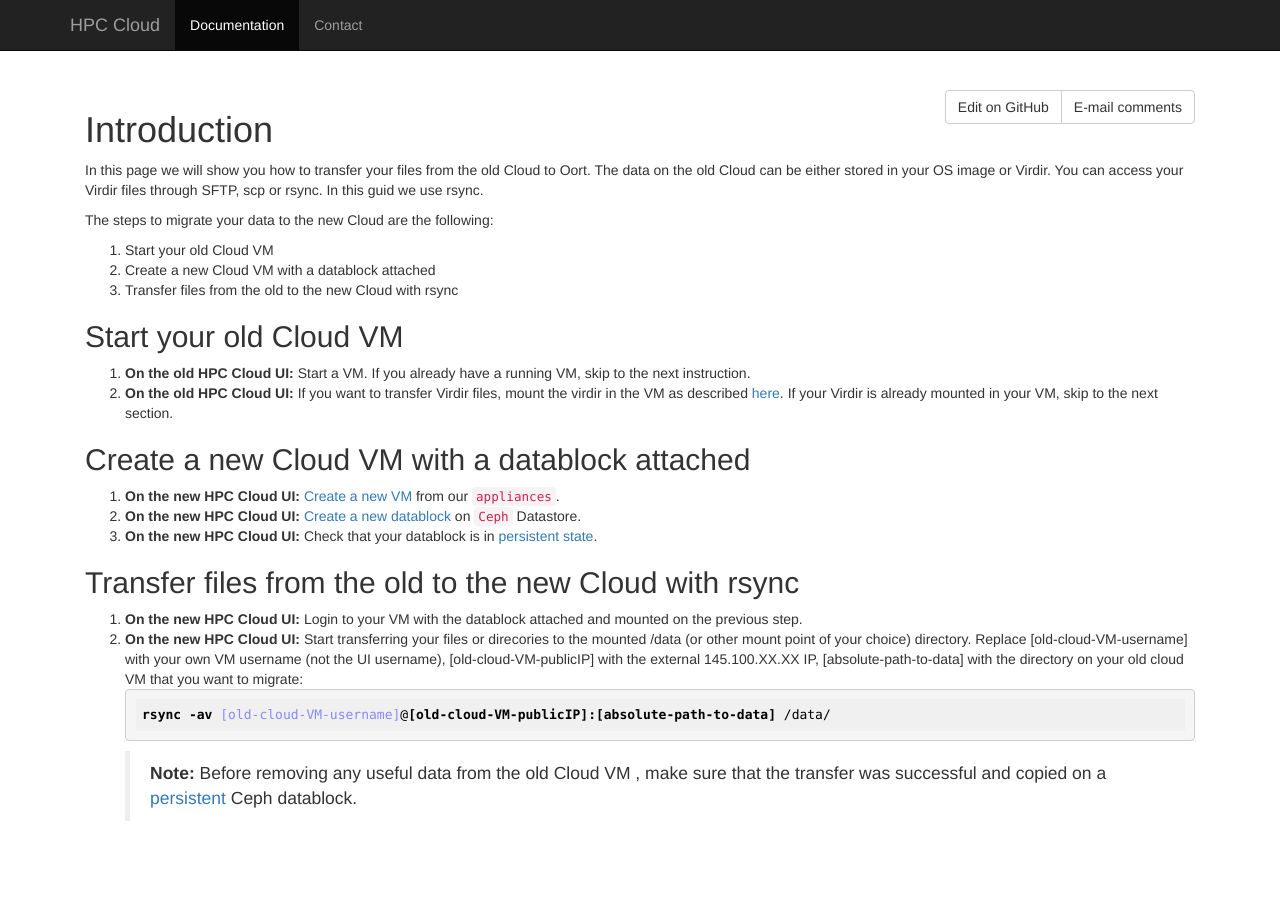
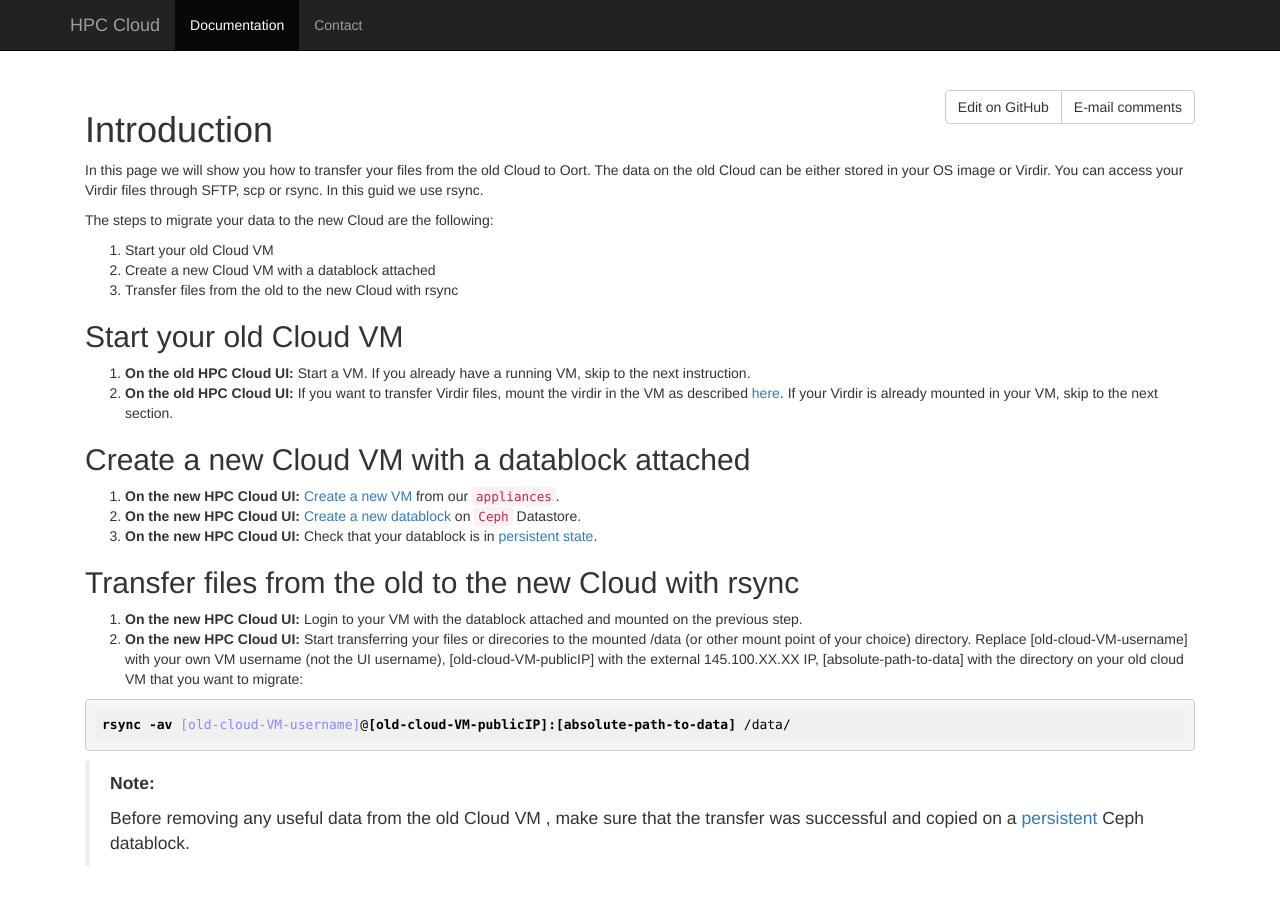
Before and after one commit to sara-nl/clouddocs, a Jekyll site: the page built from data-migration.markdown, in a window 1280 px wide and 926 px high. Shown: the top 905 px of the window. Built offline with Jekyll 4.4.1, drawn with Linux system fonts in a browser that asks for light colours.

Commit message:
layout changes

````diff
--- a/data-migration.markdown
+++ b/data-migration.markdown
@@ -27,9 +27,10 @@ The steps to migrate your data to the new Cloud are the following:
 
 1. **On the new HPC Cloud UI:** Login to your VM with the datablock attached and mounted on the previous step.
 2. **On the new HPC Cloud UI:** Start transferring your files or direcories to the mounted /data (or other mount point of your choice) directory. Replace [old-cloud-VM-username] with your own VM username (not the UI username), [old-cloud-VM-publicIP] with the external 145.100.XX.XX IP, [absolute-path-to-data] with the directory on your old cloud VM that you want to migrate:
-```bash
+
+```sh
 rsync -av [old-cloud-VM-username]@[old-cloud-VM-publicIP]:[absolute-path-to-data] /data/
 ```
 >**Note:**
-> Before removing any useful data from the old Cloud VM , make sure that the transfer was successful and copied on a [persistent](image_persistence) Ceph datablock.
 >
+>Before removing any useful data from the old Cloud VM , make sure that the transfer was successful and copied on a [persistent](image_persistence) Ceph datablock.
````
